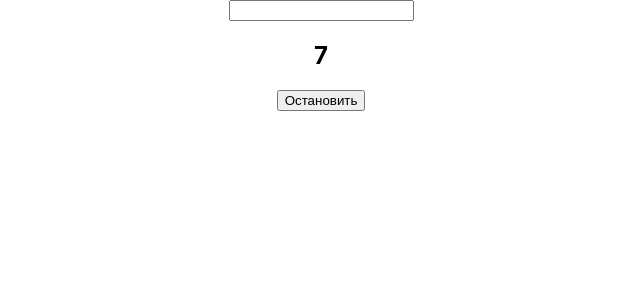
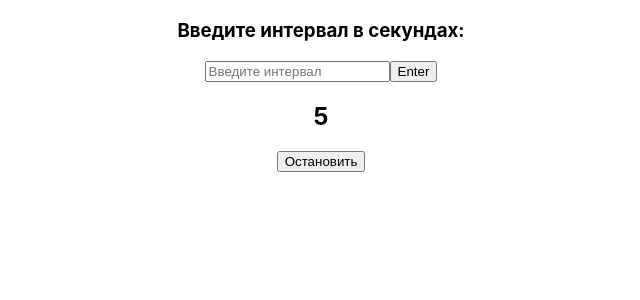
Before and after one commit to Ivan-dp/terabit-test, a React (Create React App) app: page / in a window 1280 px wide. Shown: the top 300 px of the page, without its empty margins (319-959 px from the left). Built offline with nearby package versions, Linux system fonts and the light colour scheme.

Commit message:
add useState at App.js for callback in Input.jsx

```diff
--- a/src/App.js
+++ b/src/App.js
@@ -1,14 +1,25 @@
-import React from "react";
+import React, { useState } from "react";
 import "./App.css";
-import { Counter } from "./components";
+import { Counter, Input } from "./components";
 import { interval } from "./consts";
-import { Input } from "./components";
 
 function App() {
+  const [value, setValue] = useState(1);
+  const [timer, setTimer] = useState(value);
+
   return (
     <div className="App">
-      <Input />
-      <Counter interval={interval} />
+      <Input
+        inputFunc={(event) => {
+          setValue(event.target.value);
+          event.preventDefault();
+        }}
+        buttonFunc={(event) => {
+          event.preventDefault();
+          setTimer(value);
+        }}
+      />
+      <Counter interval={timer * 1000} />
     </div>
   );
 }
--- a/src/components/Input.jsx
+++ b/src/components/Input.jsx
@@ -1,7 +1,24 @@
 import React from "react";
+import { PropTypes } from "prop-types";
 
-const Input = () => {
-  return <input></input>;
+const Input = (props) => {
+  Input.propType = {
+    inputFunc: PropTypes.func.isRequired,
+    buttonFunc: PropTypes.func.isRequired,
+  };
+  return (
+    <>
+      <h3>Введите интервал в секундах:</h3>
+      <form>
+        <input
+          type="text"
+          placeholder="Введите интервал"
+          onChange={props.inputFunc}
+        />
+        <input type="button" value="Enter" onClick={props.buttonFunc} />
+      </form>
+    </>
+  );
 };
 
 export { Input };
```
